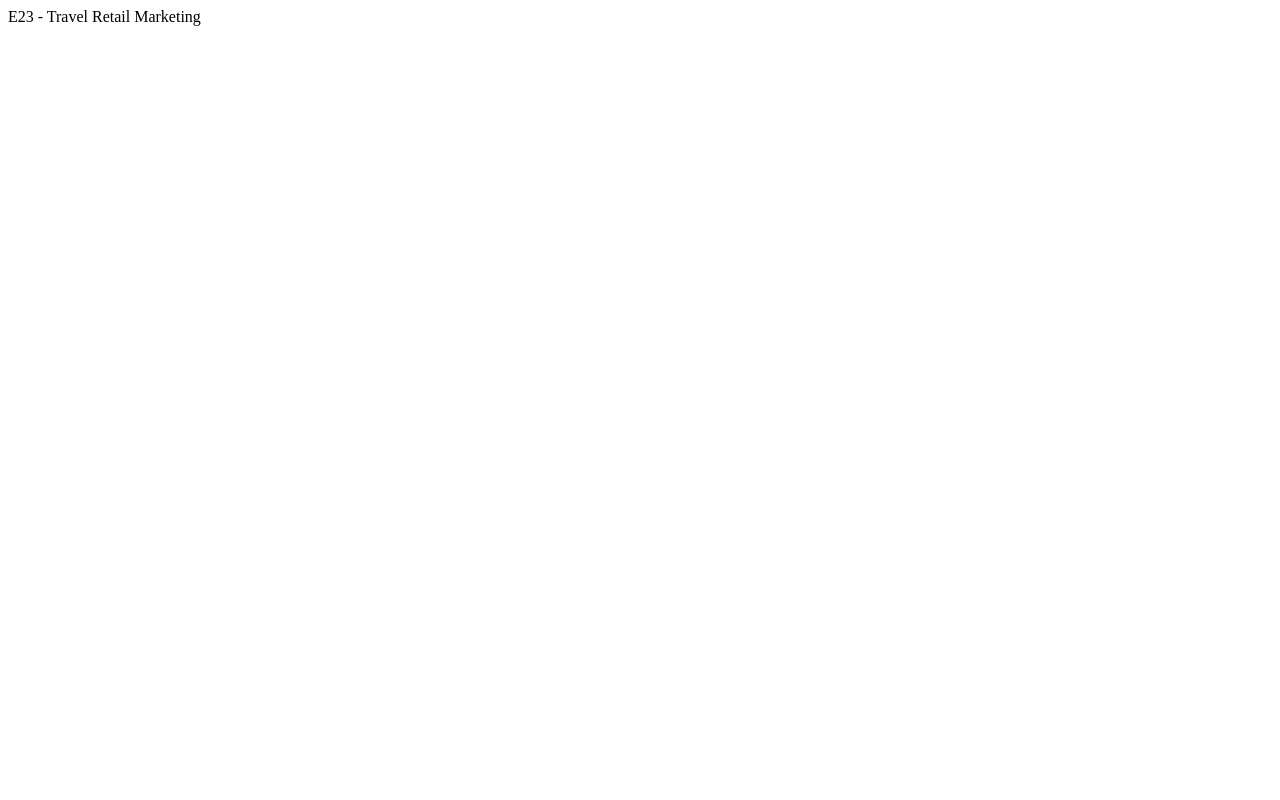
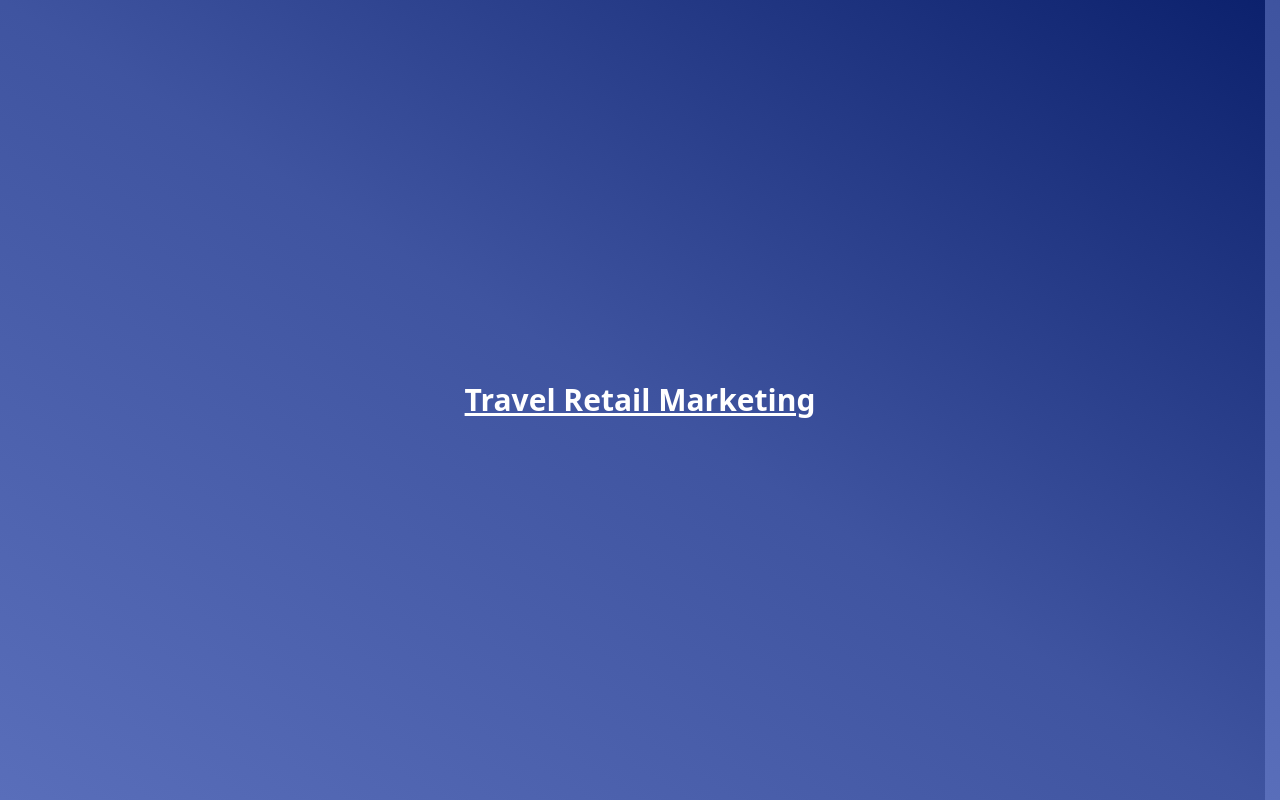
Before and after one commit to E23-retail/E23-retail.github.io, a plain HTML site: page index.html in a window 1280 px wide. Drawn offline with nearby package versions, Linux system fonts and the light colour scheme.

Commit message:
add boilerplate and background gradient

```diff
--- a/index.html
+++ b/index.html
@@ -1 +1,16 @@
-E23 - Travel Retail Marketing
+<!DOCTYPE html>
+<html lang="en" style="scrollbar-gutter: stable;">
+
+<head>
+    <meta charset="utf-8" />
+    <meta name="viewport" content="width=device-width, initial-scale=1" />
+    <title>E23 · Travel Retail Marketing</title>
+    <script src="https://cdn.tailwindcss.com"></script>
+</head>
+
+<body
+    class="w-screen h-screen flex items-center bg-gradient-to-tr from-[#596EBA] via-[#3F54A0] to-[#0C216D] text-white">
+    <h1 class="text-3xl font-bold underline mx-auto">Travel Retail Marketing</h1>
+</body>
+
+</html>
```
Also changed, not shown: 1 other file.
